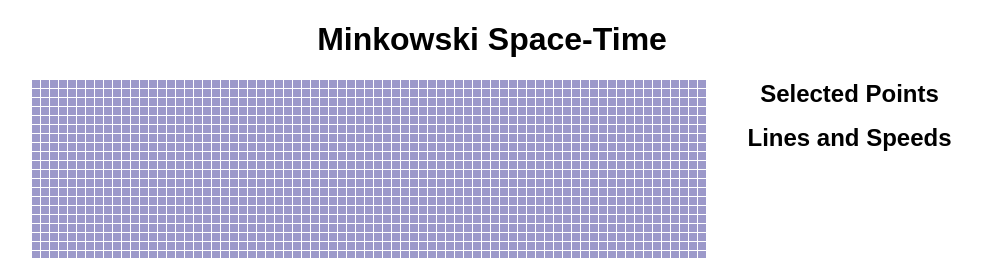
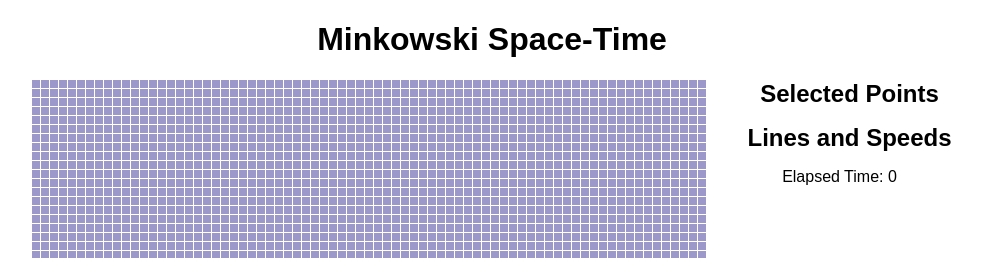
Before and after one commit to rrebeccaliu/phil-of-time, a React (Create React App) app: page / in a window 1280 px wide. Shown: the top 258 px of the page, without its empty margins (148-1130 px from the left). Built offline with nearby package versions, Linux system fonts and the light colour scheme.

Commit message:
elapsed time -- not entirely sure calculation is correct

```diff
--- a/src/components/grid.js
+++ b/src/components/grid.js
@@ -2,31 +2,19 @@ import React, { useState } from 'react';
 import './grid.css';
 
 const colors = [
-  '#FF5733', // Red-Orange
-  '#33FF57', // Lime
-  '#3357FF', // Blue
-  '#FF33A8', // Pink
-  '#A833FF', // Purple
-  '#33FFF2', // Cyan
-  '#FFD633', // Yellow
-  '#FF8333', // Orange
-  '#33FF83', // Green
-  '#FF3333', // Red
-  '#3333FF', // Navy
-  '#33A8FF', // Sky Blue
-  '#A8FF33', // Light Green
-  '#FFA833', // Light Orange
-  '#FF5733', // Coral
-  '#5733FF', // Indigo
-  '#33FF57', // Spring Green
-  '#FF33F2', // Magenta
-  '#FF5733', // Tomato
-  '#33FFF2'  // Turquoise
+  '#FF5733', '#33FF57', '#3357FF', '#FF33A8', '#A833FF',
+  '#33FFF2', '#FFD633', '#FF8333', '#33FF83', '#FF3333',
+  '#3333FF', '#33A8FF', '#A8FF33', '#FFA833', '#FF5733',
+  '#5733FF', '#33FF57', '#FF33F2', '#FF5733', '#33FFF2'
 ];
 
 const getRandomColor = () => {
   const randomIndex = Math.floor(Math.random() * colors.length);
   return colors[randomIndex];
+};
+
+const calculateElapsedTime = (x1, y1, x2, y2) => {
+  return Math.sqrt(((y2 - y1) ** 2) - ((x2 - x1) ** 2) );
 };
 
 const Grid = ({ grid }) => {
@@ -164,6 +152,17 @@ const Grid = ({ grid }) => {
     return 'rgb(156, 153, 202)';
   };
 
+  const calculateGroupElapsedTime = (points) => {
+    let totalElapsedTime = 0;
+    for (let i = 0; i < points.length - 1; i++) {
+      const { x: x1, y: y1 } = points[i];
+      const { x: x2, y: y2 } = points[i + 1];
+      totalElapsedTime += calculateElapsedTime(x1, y1, x2, y2);
+    }
+    return totalElapsedTime;
+  };
+
+
   return (
     <main>
       <h1>Minkowski Space-Time</h1>
@@ -211,7 +210,8 @@ const Grid = ({ grid }) => {
           <div className="lines-container">
             <h2>Lines and Speeds</h2>
             {selectedCells.map((list, listIndex) => (
-              <ul key={listIndex}>
+              <div key={listIndex}>
+                <ul>
                   {list.points.slice(1).map((cell, index) => {
                     const prevCell = list.points[index];
                     const deltaY = cell.y - prevCell.y;
@@ -224,6 +224,8 @@ const Grid = ({ grid }) => {
                     );
                   })}
                 </ul>
+                <p>Elapsed Time: {calculateGroupElapsedTime(list.points)}</p>
+              </div>
             ))}
           </div>
         </div>
```
Lines whose indentation alone changed are shown as unchanged.
